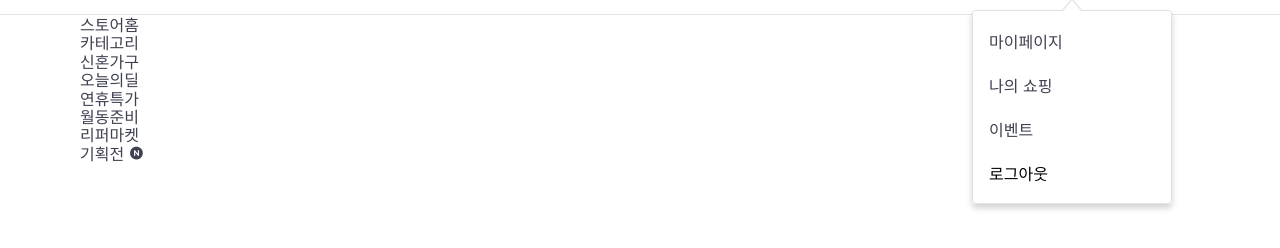
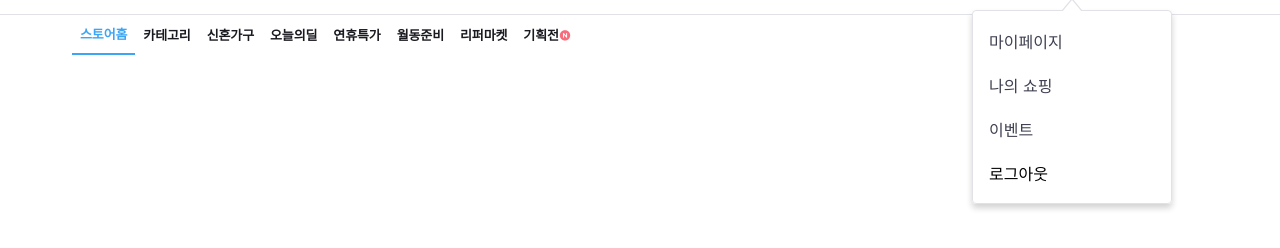
Before and after one commit to parkjihui/tomorrow-house, a website: page index.html in a window 1280 px wide. Shown: the part 66-314 px from the top of the page. Drawn offline with nearby package versions, Linux system fonts and the light colour scheme; files that its build step writes are made by us from their sources; files whose address does not match are found by name.

Commit message:
🚧 Ailgn and style .lnb-item and make list scrollable

```diff
--- a/index.html
+++ b/index.html
@@ -394,7 +394,7 @@
             <h1 class="visually-hidden">스토어 메뉴</h1>
 
             <ul class="lnb-list">
-              <li class="lnb-item">
+              <li class="lnb-item is-active">
                 <a href="/">스토어홈</a>
               </li>
               <li class="lnb-item">
--- /dev/null
+++ b/styles/layouts/_lnb.scss
@@ -0,0 +1,36 @@
+.lnb {
+  overflow-x: auto;
+
+  &::-webkit-scrollbar {
+    display: none;
+  }
+
+  &-list {
+    @include inline-flexbox(start);
+    position: relative;
+    left: -8px;
+    white-space: nowrap;
+  }
+
+  &-item {
+    &.is-active {
+      a {
+        color: $blue;
+        border-bottom: 2px solid $blue;
+      }
+    }
+
+    a {
+      @include inline-flexbox;
+      @include text-style(13, $dark);
+      height: 40px;
+      padding: 0 8px;
+      font-weight: 700;
+      transition: color 200ms ease-in-out, border-bottom 200ms ease-in-out;
+
+      .ic-new {
+        color: $red;
+      }
+    }
+  }
+}
--- a/styles/main.scss
+++ b/styles/main.scss
@@ -34,3 +34,4 @@
 @import './layouts/sidebar';
 @import './layouts/overlay';
 @import './layouts/search-modal';
+@import './layouts/lnb';
```
